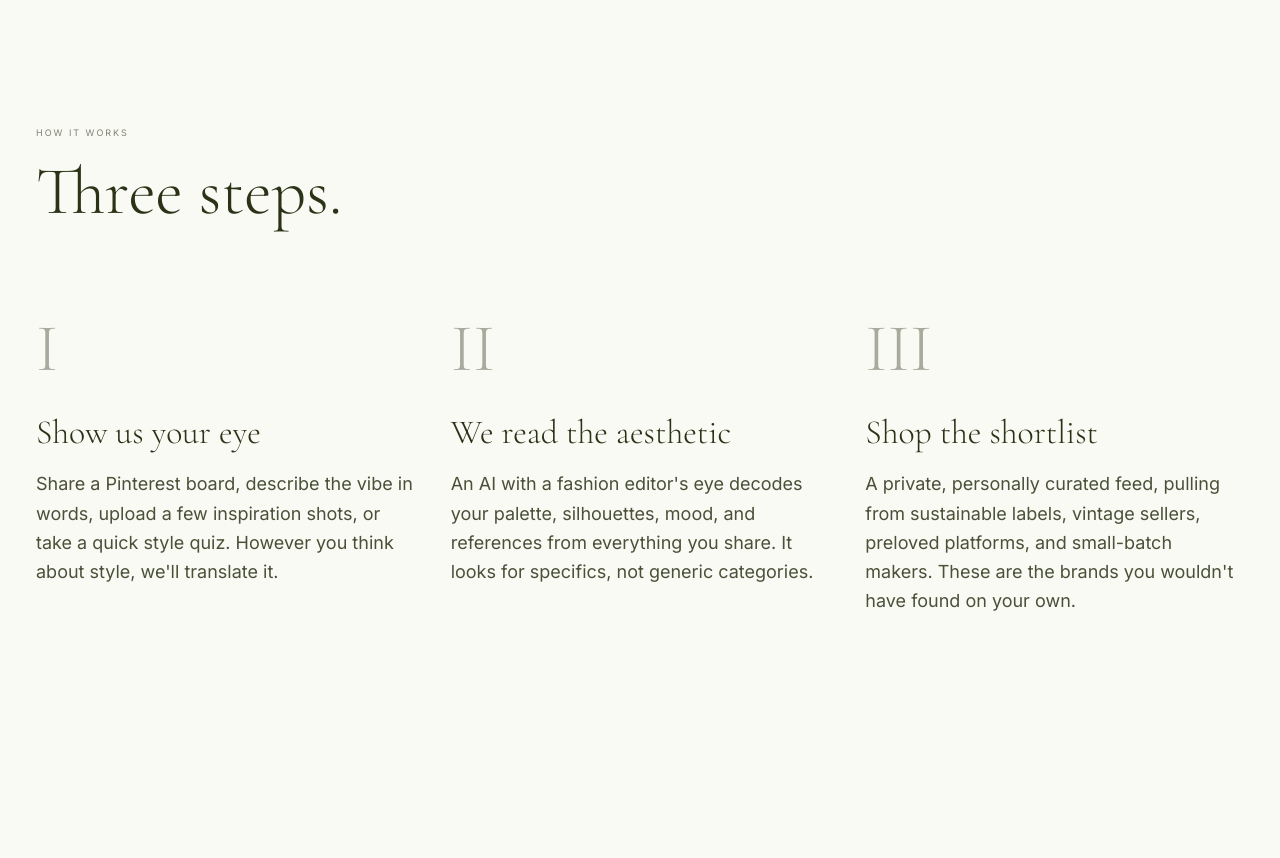
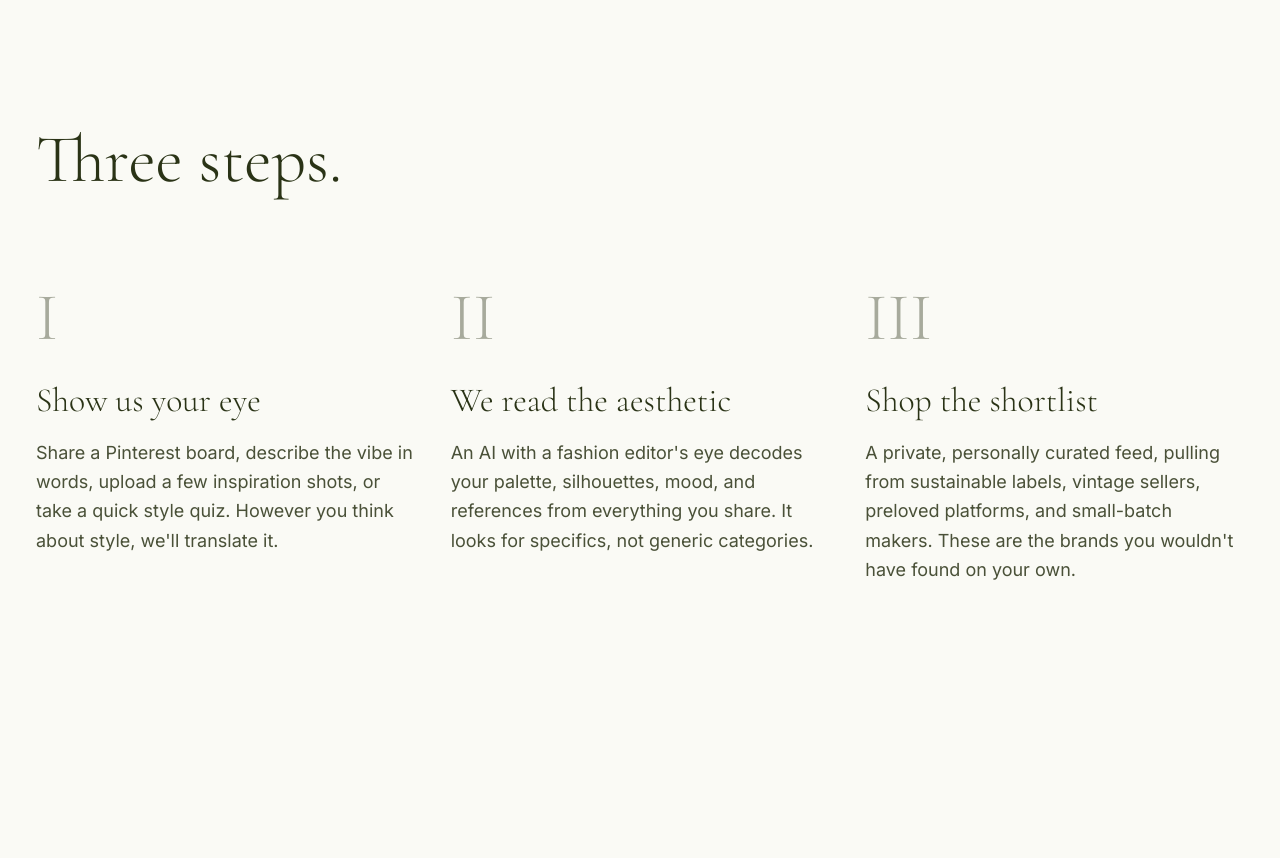
Before and after one commit to 2028sumans/vitrine, a Next.js app: page / in a window 1280 px wide. Shown: the part 800-1658 px from the top of the page. Built offline with nearby package versions, Linux system fonts and the light colour scheme.

Commit message:
ui: drop 'How it works' label above Three steps heading

```diff
--- a/app/page.tsx
+++ b/app/page.tsx
@@ -116,9 +116,6 @@ export default function HomePage() {
         <section className="bg-cream px-8 py-28 max-w-full">
           <div className="max-w-6xl mx-auto">
             <div className="mb-20">
-              <p className="font-sans text-[9px] tracking-widest uppercase text-navy-muted mb-4">
-                How it works
-              </p>
               <h2 className="font-display font-light text-5xl sm:text-6xl text-navy leading-tight">
                 Three steps.
               </h2>
```
